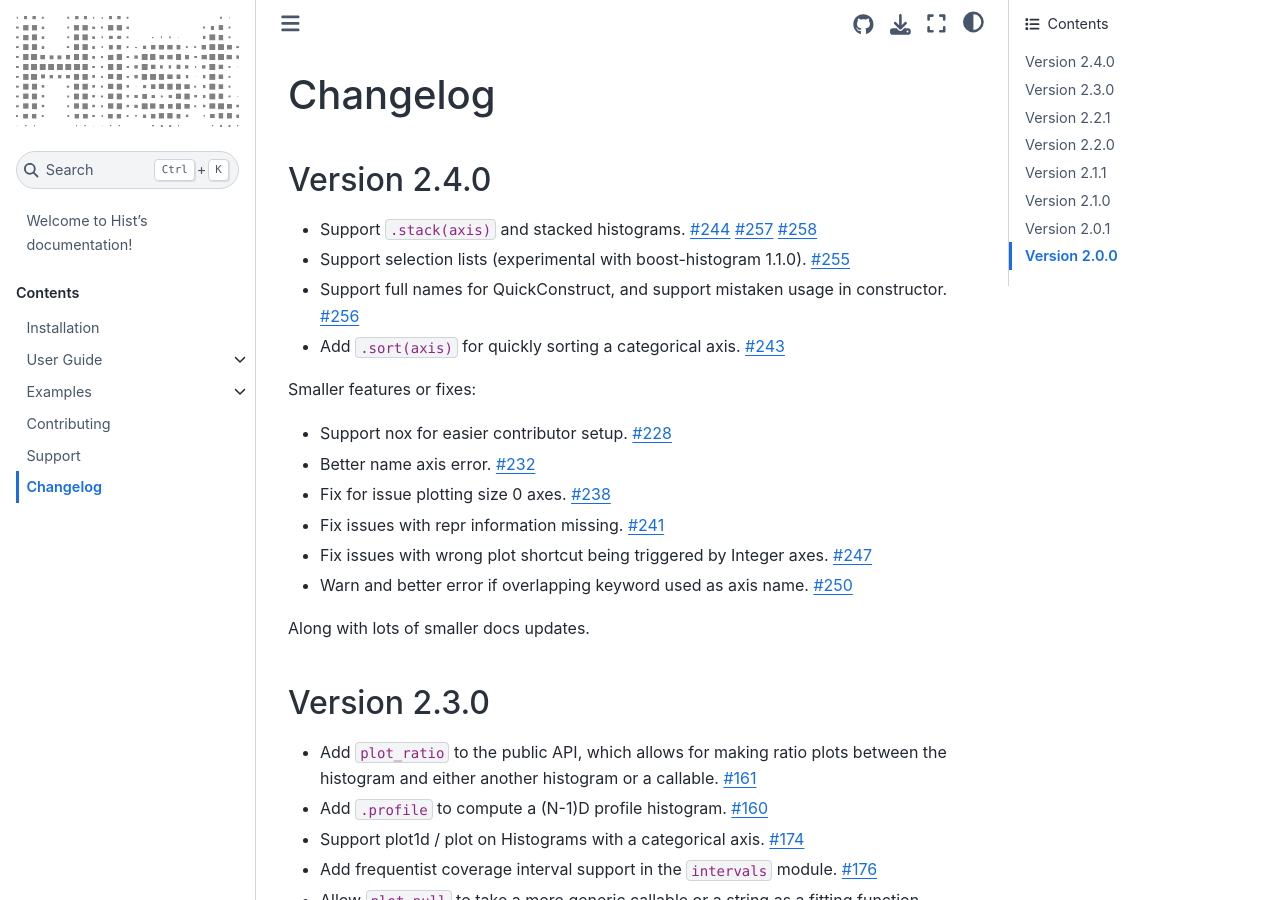
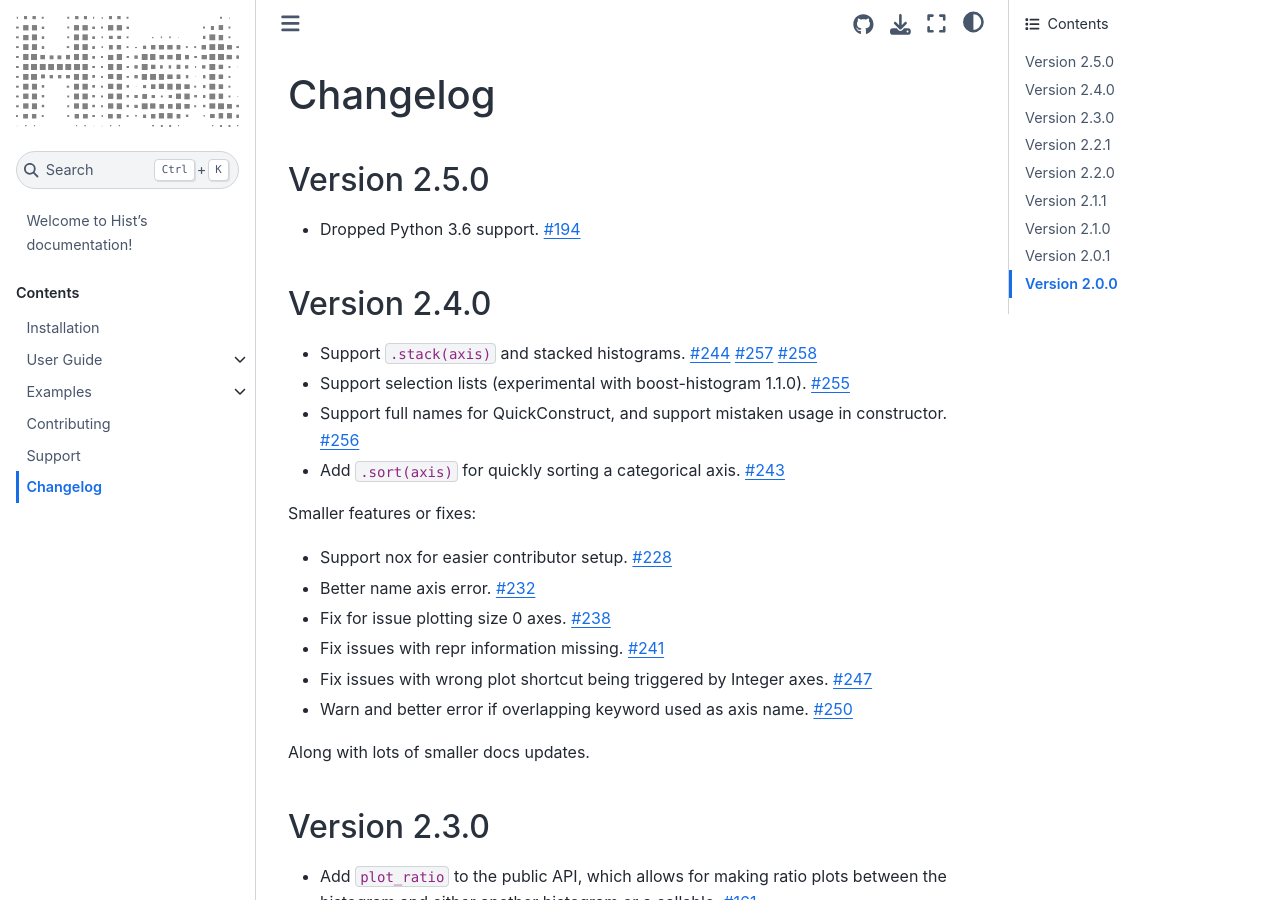
Before and after one commit to scikit-hep/hist, a Sphinx documentation site: the page built from docs/changelog.rst, in a window 1280 px wide and 900 px high. Built offline with Sphinx 7.4.7 and the Sphinx Book theme 1.1.4, drawn with Linux system fonts in a browser that asks for light colours; pages that are not in the unit, such as notebooks, are missing from menus.

Commit message:
docs: mention 3.6 removal

```diff
--- a/docs/changelog.rst
+++ b/docs/changelog.rst
@@ -1,5 +1,13 @@
 Changelog
 ====================
+
+Version 2.5.0
+--------------------
+
+* Dropped Python 3.6 support.
+  `#194 <https://github.com/scikit-hep/hist/pull/194>`_
+
+
 
 Version 2.4.0
 --------------------
```
Also changed, not shown: README.md (+1 -1 lines).
